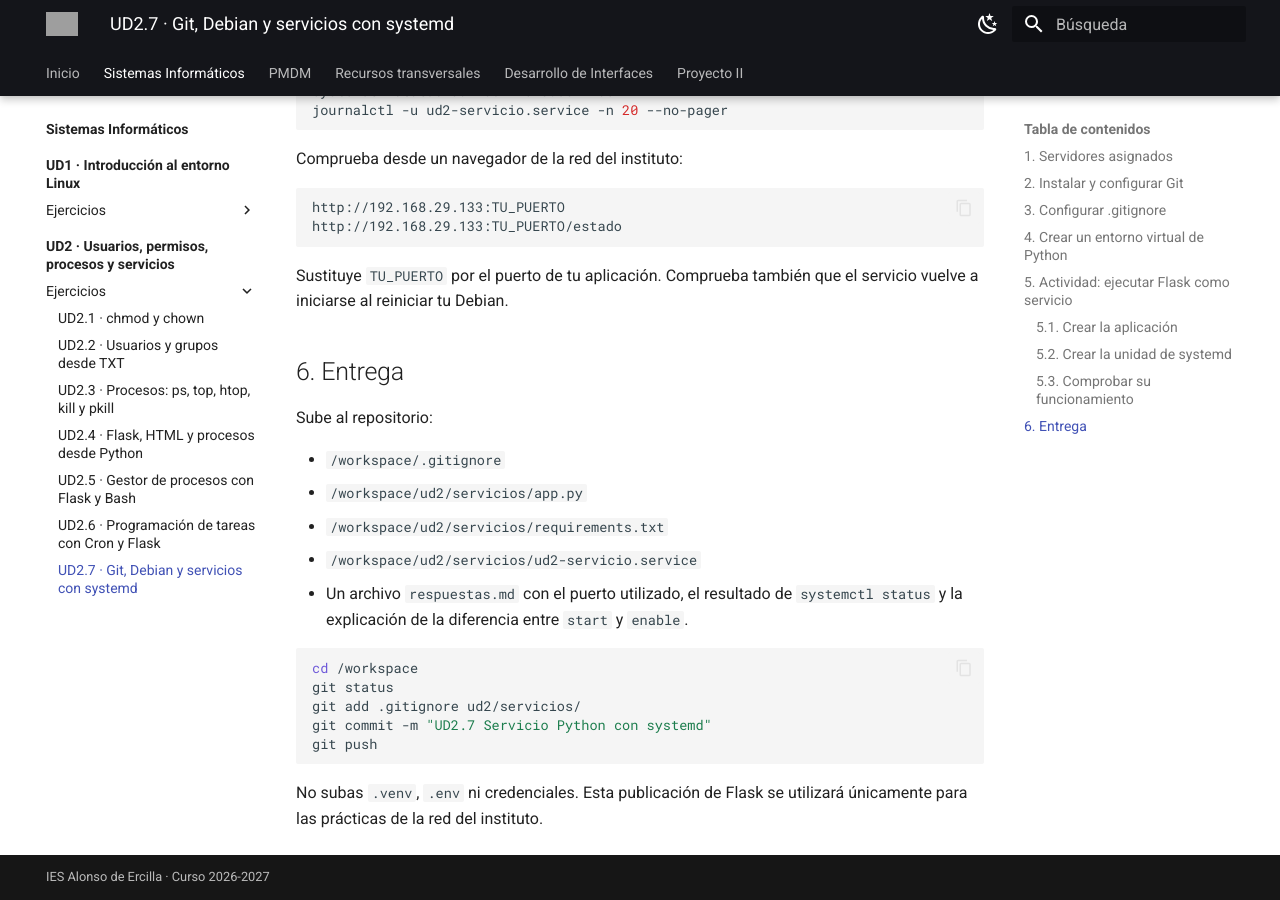
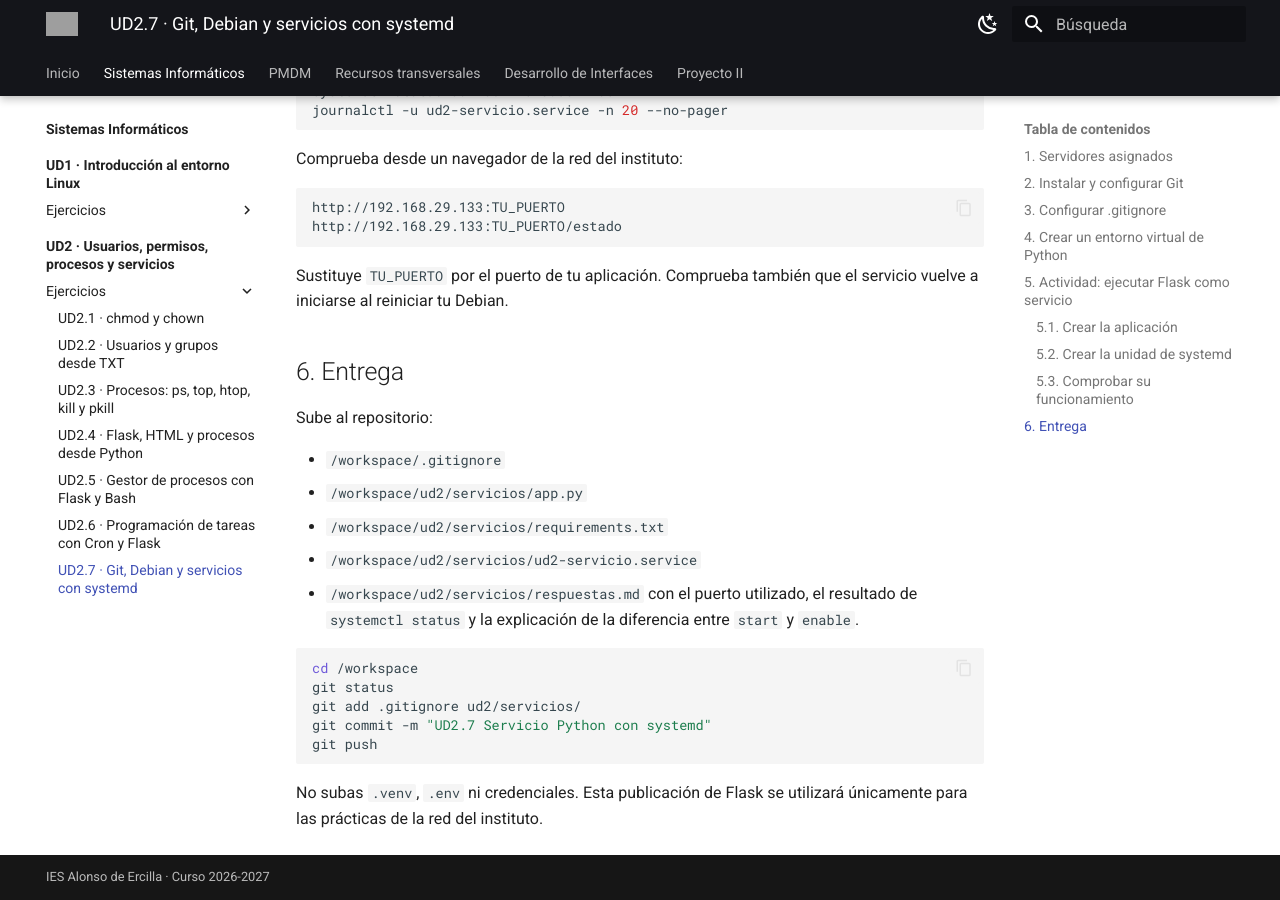
Before and after one commit to erciapps/web-home, an MkDocs documentation site: the page built from docs/si/ud2/ejercicios/ud2_7.md, in a window 1280 px wide and 900 px high, scrolled down 5503 px. Built offline with MkDocs 1.6.1 and Material for MkDocs 9.7.7, drawn with Linux system fonts in a browser that asks for light colours; some of the changed text lies outside the part shown; grey boxes are pictures that could not be loaded.

Commit message:
Ajustar instrucciones de credenciales y entrega UD2.7

```diff
--- a/docs/si/ud2/ejercicios/ud2_7.md
+++ b/docs/si/ud2/ejercicios/ud2_7.md
@@ -254,7 +254,7 @@ Sube al repositorio:
 - `/workspace/ud2/servicios/app.py`
 - `/workspace/ud2/servicios/requirements.txt`
 - `/workspace/ud2/servicios/ud2-servicio.service`
-- Un archivo `respuestas.md` con el puerto utilizado, el resultado de `systemctl status` y la explicación de la diferencia entre `start` y `enable`.
+- `/workspace/ud2/servicios/respuestas.md` con el puerto utilizado, el resultado de `systemctl status` y la explicación de la diferencia entre `start` y `enable`.
 
 ~~~bash
 cd /workspace
```
Also changed, not shown: other parts of docs/si/ud2/ejercicios/ud2_7.md (+1 -1 lines).
